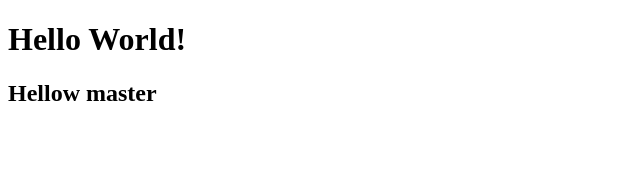
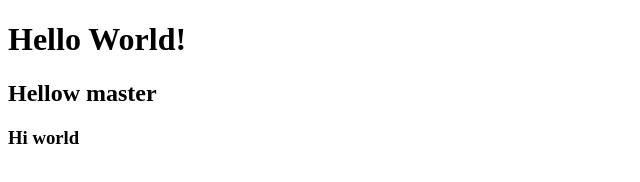
Before and after one commit to roderickang/belajar-ulang, a plain HTML site: page index.html in a window 1280 px wide. Shown: the full height of the page, 0-640 px from the left. Drawn offline with Linux system fonts and the light colour scheme.

Commit message:
hi world

```diff
--- a/index.html
+++ b/index.html
@@ -8,5 +8,6 @@
 <body>
     <h1>Hello World!</h1>
     <h2>Hellow master</h2>
+    <h3>Hi world</h3>
 </body>
 </html>
```
